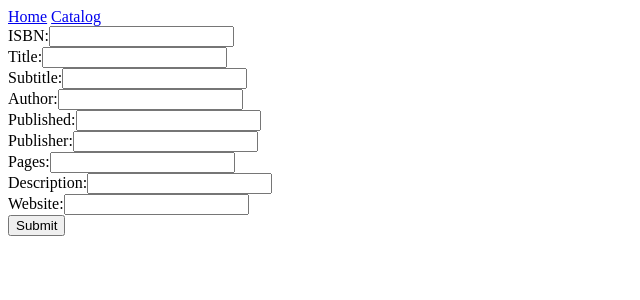
After one commit to szewski/flask-library, a Flask app: page /catalog/add_item in a window 1280 px wide. The commit adds this page. Shown: the top 300 px of the page, without its empty margins (0-640 px from the left). Run offline with Flask 2, Linux system fonts and the light colour scheme.

Commit message:
Write to database Add item page with form Catalog page with list of books from database

```diff
--- a/flask-library/flibre.py
+++ b/flask-library/flibre.py
@@ -1,18 +1,40 @@
-from flask import Flask, render_template, url_for, redirect
+from flask import Flask, render_template, url_for, redirect, request
+from database import Database
 
 
 app = Flask(__name__)
+db = Database('database.json')
 
 
 @app.route('/')
-@app.route('/home', methods=['GET'])
+@app.route('/home')
 def home():
     return render_template('index.html')
 
 
-@app.route('/library', methods=['GET'])
-def library():
-    return render_template('library.html')
+@app.route('/catalog')
+def catalog():
+    data = db.read()
+    books = data['books']
+
+    context = {'books': books}
+    return render_template('catalog.html', **context)
+
+
+@app.route('/catalog/add_item')
+def add_item():
+    return render_template('add_item.html')
+
+
+@app.route('/catalog/add_item_post', methods=['POST'])
+def add_item_post():
+    new_book = request.form.to_dict()
+    data = db.read()
+
+    data['books'].append(new_book)
+    db.write(data)
+
+    return f"Book {new_book['title']} added!"
 
 
 if __name__ == '__main__':
--- /dev/null
+++ b/flask-library/templates/add_item.html
@@ -0,0 +1,26 @@
+{% extends "layout.html" %}
+{% block title %}Add item{% endblock %}
+
+{% block content %}
+  <form action="add_item_post" method="post">
+    ISBN:<input type="text" name="isbn">
+    <br>
+    Title:<input type="text" name="title">
+    <br>
+    Subtitle:<input type="text" name="subtitle">
+    <br>
+    Author:<input type="text" name="author">
+    <br>
+    Published:<input type="text" name="published">
+    <br>
+    Publisher:<input type="text" name="publisher">
+    <br>
+    Pages:<input type="number" name="pages">
+    <br>
+    Description:<input type="text" name="description">
+    <br>
+    Website:<input type="text" name="website">
+    <br>
+    <input type="submit">
+  </form>
+{% endblock %}
--- /dev/null
+++ b/flask-library/templates/layout.html
@@ -0,0 +1,15 @@
+<!DOCTYPE html>
+<html lang="en">
+<head>
+  <meta charset="UTF-8">
+  <title>{% block title %}{% endblock %} - Flibre</title>
+</head>
+<body>
+  <nav>
+    <a href="/">Home</a>
+    <a href="catalog">Catalog</a>
+  </nav>
+  {% block content %}
+  {% endblock %}
+</body>
+</html>
```
Also changed, not shown: flask-library/templates/catalog.html (added, +25 -0 lines), flask-library/templates/index.html (+5 -9 lines), flask-library/templates/library.html (deleted, +0 -10 lines).
